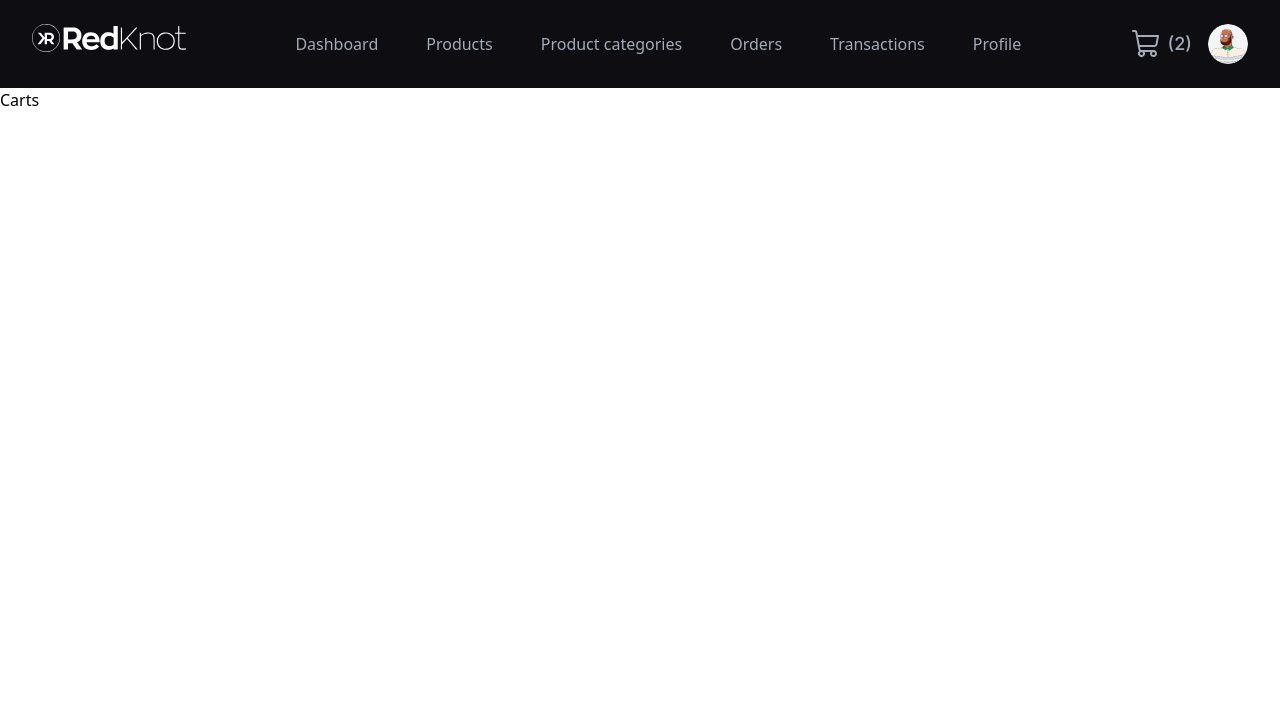
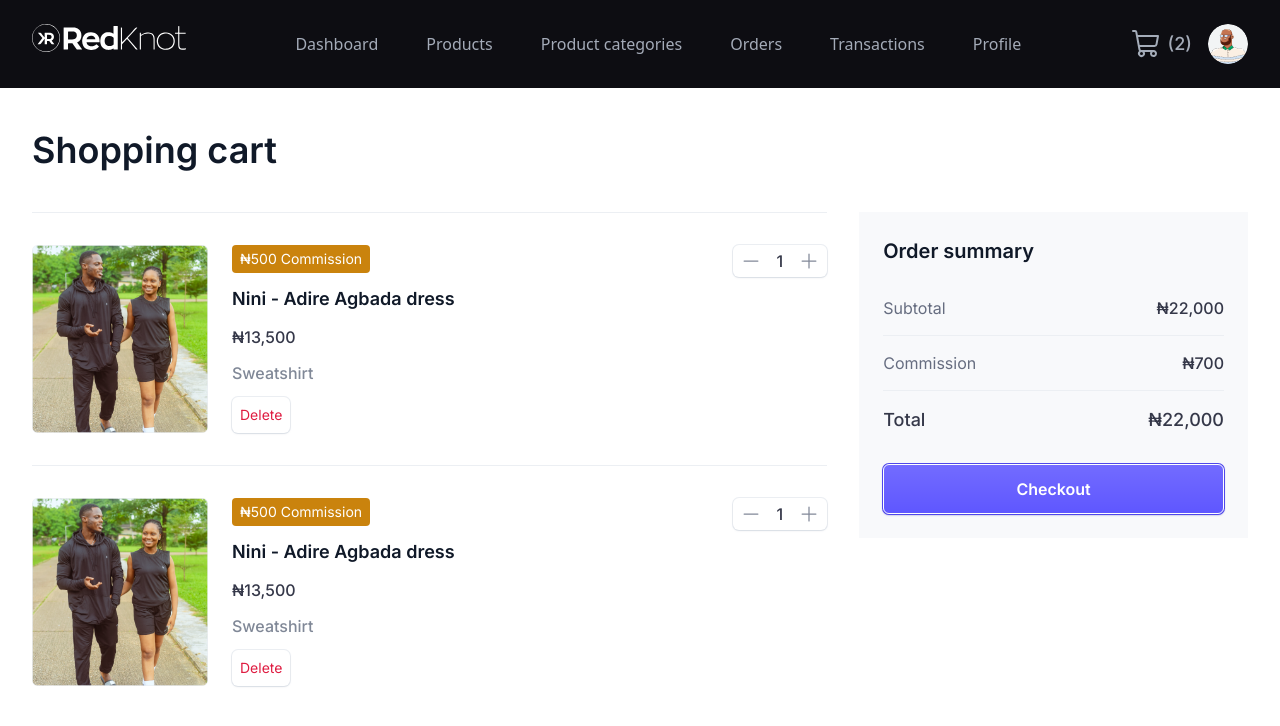
Before and after one commit to RedknotNG/Redknot, a Next.js app: page /earner/carts in a window 1280 px wide. Shown: the top 726 px of the page. Built offline with nearby package versions, Linux system fonts and the light colour scheme.

Commit message:
Cart and Add Product (UI)
Earner view single product
Earner add single product to cart
Earner view cart
Admin add product to single product

```diff
--- a/src/app/admin/products/[id]/page.tsx
+++ b/src/app/admin/products/[id]/page.tsx
@@ -32,6 +32,8 @@ import AdminProductsIcon from "@/icons/AdminLayout/AdminProductsIcon";
 import SlashIcon from "@/icons/SlashIcon";
 import AddIcon from "@/icons/AddIcon";
 import { useParams } from "next/navigation";
+import CancelIcon from "@/icons/CancelIcon";
+import CategoryDropDown from "@/components/AdminProducts/CategoryDrop";
 
 type EachProductTableDataSchema = {
   color: { color: string; quantity: number; code: string };
@@ -68,6 +70,7 @@ const tableData: EachProductTableDataSchema[] = [
 export default function AdminEachProducts() {
   const [data, setData] = useState(() => [...tableData]);
   const [searchValue, setSearchValue] = useState("");
+  const [showAdd, setShowAdd] = useState(false);
 
   const params = useParams();
   const { id } = params;
@@ -76,6 +79,18 @@ export default function AdminEachProducts() {
   //   queryFn: () => UseGetEarnerLevels(),
   //   queryKey: ["getEarnerLevels"],
   // });
+
+  function handleAdd(id: string) {
+    setShowAdd(true);
+  }
+
+  function handleCancel() {
+    setShowAdd(false);
+  }
+
+  function categoryDropCB(value: string) {
+    console.log(value);
+  }
 
   const columns = useMemo<ColumnDef<EachProductTableDataSchema>[]>(
     () => [
@@ -109,7 +124,9 @@ export default function AdminEachProducts() {
         id: "id",
         accessorKey: "id",
         header: () => <TableHeader title="" />,
-        cell: (info: any) => <TableAction id={info.getValue()} />,
+        cell: (info: any) => (
+          <TableAction id={info.getValue()} handleAdd={handleAdd} />
+        ),
       },
     ],
     []
@@ -127,6 +144,7 @@ export default function AdminEachProducts() {
   // }, [earnerLevels]);
 
   return (
+    <div>
       <div className="adminWidth flex flex-col gap-[50px] p-[32px]">
         <div className="w-full flex justify-between items-center">
           <div className="flex gap-[12px]">
@@ -253,13 +271,78 @@ export default function AdminEachProducts() {
           </div>
         </div>
       </div>
+
+      {showAdd && (
+        <div className="focus-bg-full adminWidth h-screen absolute top-0 flex justify-center">
+          <div className="h-fit w-[640px] bg-background-white p-[24px] flex flex-col gap-[16px] rounded-[10px]">
+            <div className="w-full flex justify-between items-center">
+              <div className="h-[48px] w-[48px] flex justify-center items-center rounded-[10px] bg-primary-50">
+                <div className="h-[18px] w-[18px] rounded-full border border-white text-text-white flex justify-center items-center bg-primary-50">
+                  <AddIcon />
+                </div>
+              </div>
+
+              <button
+                onClick={handleCancel}
+                className="flex justify-center items-center text-text-normal"
+              >
+                <CancelIcon />
+              </button>
+            </div>
+
+            <div className="w-full flex flex-col gap-[20px]">
+              <div className="flex flex-col gap-[5px]">
+                <h6 className="text-text-loud font-semibold">Add quantity</h6>
+                <p className="small text-text-normal">
+                  Nini - Adire Agbada dress (Black-small)
+                </p>
+              </div>
+
+              <div className="w-full flex flex-col gap-[10px]">
+                <div className="w-full flex flex-col gap-[2px] border-[1px] rounded-[6px] py-[10px] bg-background-white">
+                  <label htmlFor="">
+                    <p className="small text-[#36394A] px-[14px] font-medium">
+                      Quantity
+                    </p>
+                  </label>
+
+                  <CategoryDropDown cb={categoryDropCB} />
+                </div>
+              </div>
+            </div>
+
+            <div className="w-full flex gap-[12px] justify-end">
+              <button
+                type="button"
+                onClick={handleCancel}
+                className="shadow bg-background-white px-[20px] py-[12px] text-[16px] font-semibold leading-[24px] text-text-muted rounded-[6px] hover:bg-secondary_red-100 hover:text-text-white"
+              >
+                Cancel
+              </button>
+              <button
+                type="submit"
+                className="disabled:bg-[#050210]/50 bg-[#050210] px-[20px] py-[12px] text-[16px] font-semibold leading-[24px] text-text-white rounded-[6px]"
+              >
+                Save changes
+              </button>
+            </div>
+          </div>
+        </div>
+      )}
+    </div>
   );
 }
 
-function TableAction({ id }: { id: string }) {
+function TableAction({
+  id,
+  handleAdd,
+}: {
+  id: string;
+  handleAdd: (id: string) => void;
+}) {
   return (
     <div className="flex gap-[24px] justify-center">
-      <button className="text-text-normal">
+      <button onClick={() => handleAdd(id)} className="text-text-normal">
         <AddIcon />
       </button>
       <button className="text-text-normal">
--- a/src/app/earner/carts/page.tsx
+++ b/src/app/earner/carts/page.tsx
@@ -1,3 +1,114 @@
+import Image from "next/image";
+import bs1 from "../../../../public/bs1.png";
+import MinusIcon from "@/icons/MinusIcon";
+import AddIcon from "@/icons/AddIcon";
+
 export default function CartsPage() {
-  return <div>Carts</div>;
+  return (
+    <div className="w-full flex flex-col items-center relative">
+      <div className="w-full bg-transparent flex justify-center">
+        <div className="w-full max-w-[1280px] flex gap-[12px] py-[40px] px-[32px]">
+          <h2 className="font-semibold text-[#101928]">Shopping cart</h2>
+        </div>
+      </div>
+
+      <div className="w-full max-w-[1280px] px-[32px] flex gap-[32px] items-start">
+        <div className="w-full flex flex-col">
+          <div className="w-full flex justify-between items-start py-[32px] border-t border-t-border-normal">
+            <div className="flex gap-[24px]">
+              <Image src={bs1} alt="BG 1" width={176} height={172} />
+
+              <div className="flex flex-col gap-[12px]">
+                <p className="w-fit bg-[#CA830D] rounded-[4px] text-center py-[4px] px-[8px] small leading-[20px] text-text-white font-semibold">
+                  ₦500 Commission
+                </p>
+                <h6 className="font-semibold text-[#101928]">
+                  Nini - Adire Agbada dress
+                </h6>
+
+                <p className="font-medium text-text-muted">₦13,500</p>
+
+                <p className="font-medium text-text-subdued">Sweatshirt</p>
+
+                <button className="button-secondary-normal w-fit p-[8px]">
+                  <p className="small font-medium text-secondary_red-100">
+                    Delete
+                  </p>
+                </button>
+              </div>
+            </div>
+
+            <div className="button-secondary-normal h-fit flex items-center gap-[16px] px-[8px] py-[4px]">
+              <button className="text-[#818898]">
+                <MinusIcon />
+              </button>
+              <p className="text-text-muted font-medium">1</p>
+              <button className="text-[#818898]">
+                <AddIcon />
+              </button>
+            </div>
+          </div>
+
+          <div className="w-full flex justify-between items-start py-[32px] border-t border-t-border-normal">
+            <div className="flex gap-[24px]">
+              <Image src={bs1} alt="BG 1" width={176} height={172} />
+
+              <div className="flex flex-col gap-[12px]">
+                <p className="w-fit bg-[#CA830D] rounded-[4px] text-center py-[4px] px-[8px] small leading-[20px] text-text-white font-semibold">
+                  ₦500 Commission
+                </p>
+                <h6 className="font-semibold text-[#101928]">
+                  Nini - Adire Agbada dress
+                </h6>
+
+                <p className="font-medium text-text-muted">₦13,500</p>
+
+                <p className="font-medium text-text-subdued">Sweatshirt</p>
+
+                <button className="button-secondary-normal w-fit p-[8px]">
+                  <p className="small font-medium text-secondary_red-100">
+                    Delete
+                  </p>
+                </button>
+              </div>
+            </div>
+
+            <div className="button-secondary-normal h-fit flex items-center gap-[16px] px-[8px] py-[4px]">
+              <button className="text-[#818898]">
+                <MinusIcon />
+              </button>
+              <p className="text-text-muted font-medium">1</p>
+              <button className="text-[#818898]">
+                <AddIcon />
+              </button>
+            </div>
+          </div>
+        </div>
+
+        <div className="p-[24px] bg-background-disabled flex flex-col gap-[15px]">
+          <h5 className="text-[#101928] font-semibold">Order summary</h5>
+          <div className="w-full flex flex-col">
+            <div className="flex justify-between gap-[206px] py-[15px] border-b border-b-border-normal">
+              <p className="text-text-normal">Subtotal</p>
+              <p className="text-text-muted font-medium">₦22,000</p>
+            </div>
+
+            <div className="flex justify-between gap-[206px] py-[15px] border-b border-b-border-normal">
+              <p className="text-text-normal">Commission</p>
+              <p className="text-text-muted font-medium">₦700</p>
+            </div>
+          </div>
+
+          <div className="flex justify-between gap-[206px] pb-[15px]">
+            <h6 className="text-text-muted font-medium">Total</h6>
+            <h6 className="text-text-muted font-medium">₦22,000</h6>
+          </div>
+
+          <button className="w-full form-button py-[12px]">
+            <p className="text-text-white font-semibold">Checkout</p>
+          </button>
+        </div>
+      </div>
+    </div>
+  );
 }
--- a/src/app/earner/products/[product]/page.tsx
+++ b/src/app/earner/products/[product]/page.tsx
@@ -165,7 +165,7 @@ export default function EachProduct() {
       </div>
 
       {showSave && (
-        <div className="focusBg w-screen h-screen absolute top-0 flex justify-center">
+        <div className="focus-bg w-screen h-screen absolute top-0 flex justify-center">
           <div className="w-full max-w-[1280px] px-[32px] flex justify-end">
             <div className="h-fit w-[482px] bg-background-white py-[16px] px-[18px] flex flex-col gap-[16px]">
               <div className="flex justify-between items-center">
--- a/src/app/globals.css
+++ b/src/app/globals.css
@@ -36,6 +36,7 @@ h2 {
   font-size: 36px;
   font-weight: 500;
   font-family: var(--font-inter);
+  line-height: 44px;
 }
 
 h3 {
@@ -54,12 +55,14 @@ h5 {
   font-size: 20px;
   font-weight: 500;
   font-family: var(--font-inter);
+  line-height: 30px;
 }
 
 h6 {
   font-size: 18px;
   font-weight: 500;
   font-family: var(--font-inter);
+  line-height: 28px;
 }
 
 p {
@@ -119,7 +122,37 @@ p.x-small {
   width: calc(100vw - 272px);
 }
 
-.focusBg {
+.focus-bg {
   background: rgba(1, 5, 12, 0.72);
   height: calc(100vh - 88px);
 }
+
+.focus-bg-full {
+  display: flex;
+  /* width: 100vw; */
+  height: 100vh;
+  flex-direction: column;
+  justify-content: center;
+  align-items: center;
+  flex-shrink: 0;
+  background: rgba(52, 64, 84, 0.7);
+  backdrop-filter: blur(8px);
+}
+
+.form-button {
+  border-radius: 6px;
+  border: 1px solid var(--Form-Button-Stroke, #fff);
+  background: linear-gradient(
+      180deg,
+      rgba(255, 255, 255, 0.12) 0%,
+      rgba(255, 255, 255, 0) 100%
+    ),
+    #5f57ff;
+  box-shadow: 0px 0px 0px 1px #4f47eb, 0px 1px 2px 0px rgba(26, 19, 161, 0.5);
+}
+
+.button-secondary-normal {
+  border-radius: 6px;
+  box-shadow: 0px 0px 0px 1px rgba(18, 55, 105, 0.08),
+    0px 1px 2px 0px rgba(164, 172, 185, 0.24);
+}
--- /dev/null
+++ b/src/icons/MinusIcon.tsx
@@ -0,0 +1,20 @@
+import React from "react";
+
+function MinusIcon() {
+  return (
+    <svg
+      xmlns="http://www.w3.org/2000/svg"
+      width="20"
+      height="20"
+      fill="none"
+      viewBox="0 0 20 20"
+    >
+      <path
+        fill="currentColor"
+        d="M17.5 10a.624.624 0 01-.625.625H3.125a.625.625 0 110-1.25h13.75A.625.625 0 0117.5 10z"
+      ></path>
+    </svg>
+  );
+}
+
+export default MinusIcon;
```
Also changed, not shown: public/AdminLayout/MinusIcon.svg (added). Lines whose indentation alone changed are shown as unchanged.
